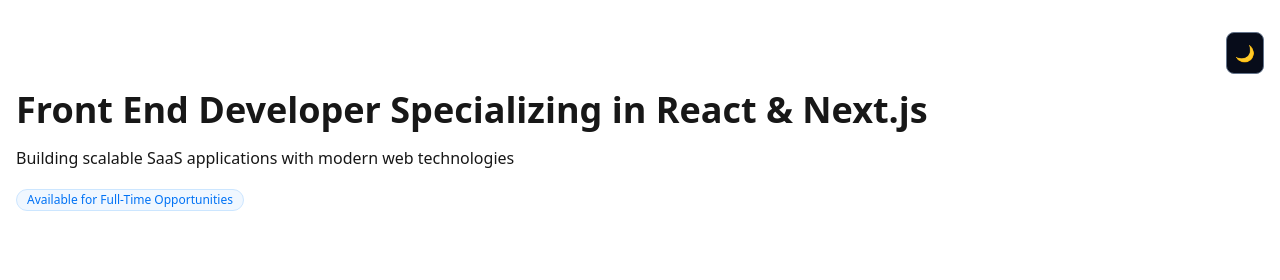
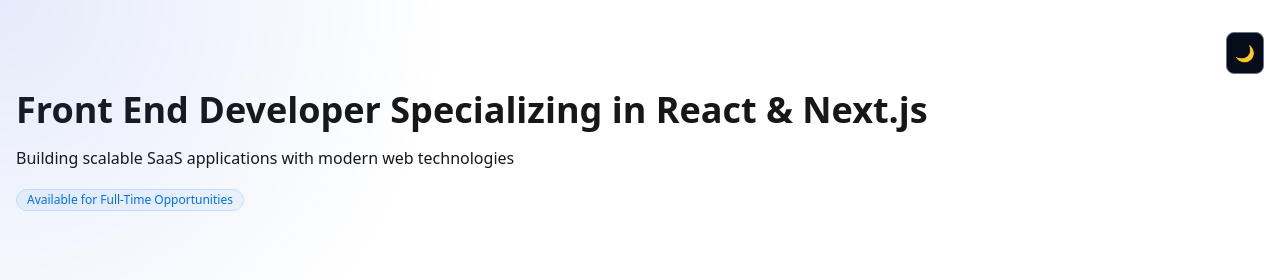
Before and after one commit to tmoran18/portfolio, an Astro site: page / in a window 1280 px wide. Built offline with nearby package versions, Linux system fonts and the light colour scheme; Astro itself is replaced by a stand-in of ours.

Commit message:
Add spotlight component

```diff
--- /dev/null
+++ b/src/components/Spotlight.tsx
@@ -0,0 +1,35 @@
+import { useEffect, useState, useCallback } from "react";
+
+export default function Spotlight() {
+  const [mousePosition, setMousePosition] = useState({ x: 0, y: 0 });
+
+  // Debounce/throttle the mouse movement updates
+  const updateMousePosition = useCallback((ev: MouseEvent) => {
+    // Using requestAnimationFrame for smooth performance
+    window.requestAnimationFrame(() => {
+      setMousePosition({ x: ev.clientX, y: ev.clientY });
+    });
+  }, []);
+
+  useEffect(() => {
+    // Add passive listener to improve scroll performance
+    window.addEventListener("mousemove", updateMousePosition, { passive: true });
+
+    return () => {
+      window.removeEventListener("mousemove", updateMousePosition);
+    };
+  }, [updateMousePosition]);
+
+  // Memoize the gradient string to prevent unnecessary recalculations
+  const gradientStyle = `radial-gradient(900px at ${mousePosition.x}px ${mousePosition.y}px, rgba(29, 78, 216, 0.1125), transparent 50%)`;
+
+  return (
+    <div
+      className="pointer-events-none fixed inset-0 z-30 will-change-transform"
+      style={{
+        background: gradientStyle,
+        transform: "translate3d(0, 0, 0)", // Force GPU acceleration
+      }}
+    />
+  );
+}
--- a/src/layouts/BaseLayout.astro
+++ b/src/layouts/BaseLayout.astro
@@ -1,5 +1,6 @@
 ---
 import ThemeScript from "../components/ThemeScript.astro";
+import Spotlight from "../components/Spotlight";
 
 interface Props {
   title: string;
@@ -68,6 +69,7 @@
   <body
     class="min-h-screen bg-background-light dark:bg-background-dark text-text-light dark:text-text-dark transition-colors duration-300"
   >
+    <Spotlight client:load />
     <slot />
   </body>
 </html>
```
